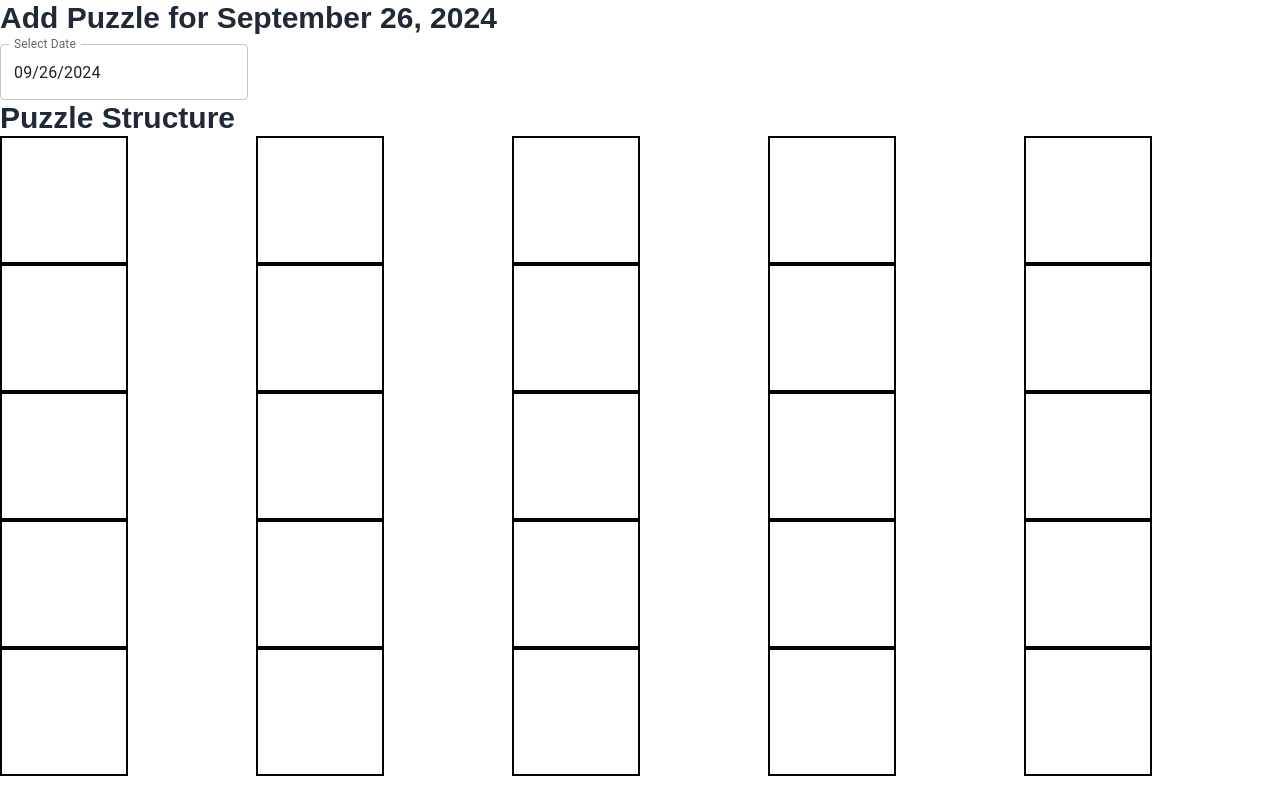
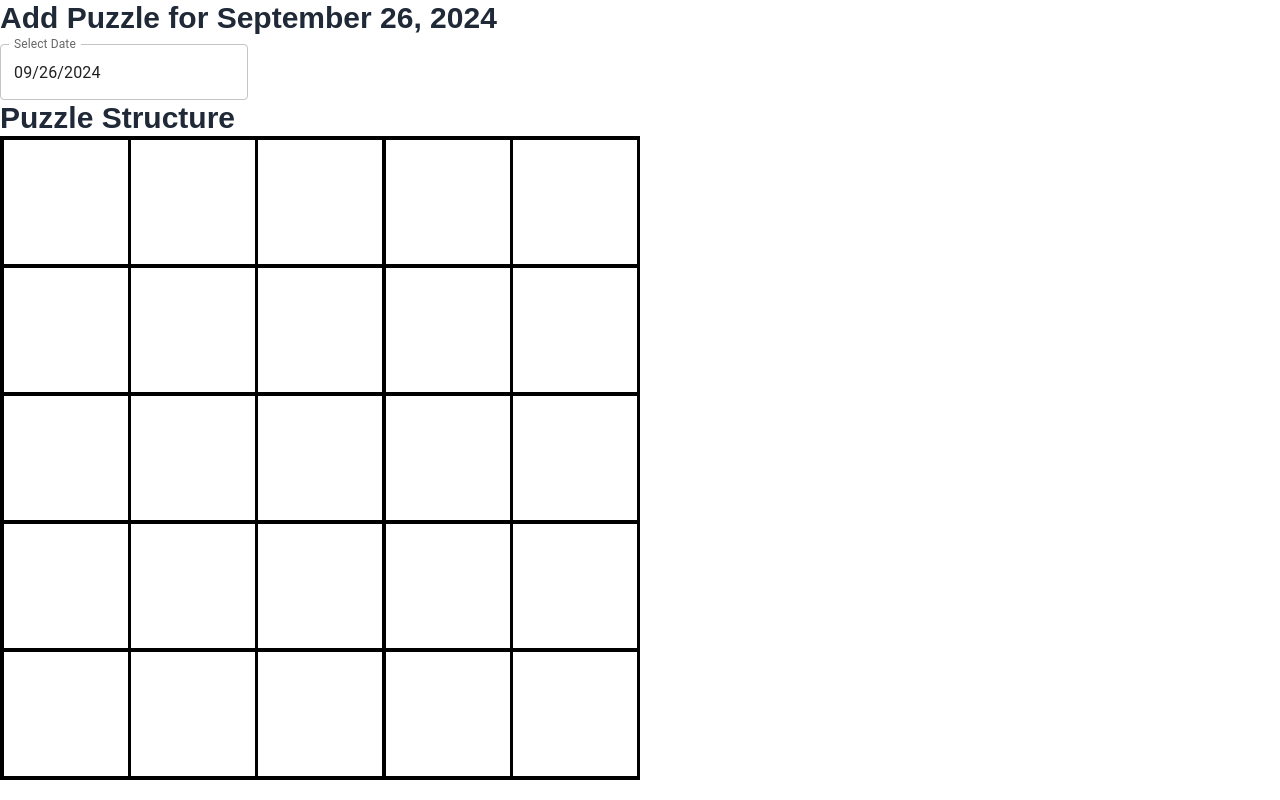
Before and after one commit to JoshuaOStafford/mini-cross-hustler, a Next.js app: page /add_puzzle in a window 1280 px wide. Built offline with nearby package versions, Linux system fonts and the light colour scheme.

Commit message:
Puzzle Format good on smaller screens. w-1/2 still not ideal on large screens.

```diff
--- a/app/components/AddPuzzle.tsx
+++ b/app/components/AddPuzzle.tsx
@@ -5,7 +5,6 @@ import dayjs from "dayjs";
 import PuzzleStructure from "./PuzzleStructure";
 
 enum Step {
-    Date,
     Structure,
     Order,
     Time,
@@ -18,7 +17,7 @@ const AddPuzzle = () => {
     const [structure, setStructure] = useState("");
     const [words, setWords] = useState<string[]>([]);
     const [order, setOrder] = useState<string[]>([]);
-    const [currentStep, setCurrentStep] = useState<Step>(Step.Date);
+    const [currentStep, setCurrentStep] = useState<Step>(Step.Structure);
 
     return (
         <div>
--- a/app/components/PuzzleStructure.tsx
+++ b/app/components/PuzzleStructure.tsx
@@ -6,7 +6,8 @@ type PuzzleStructureProps = {
 }
 const PuzzleStructure = ({ structure, setStructure }: PuzzleStructureProps) => {
 
-
+    const indexes = ['a', 'b', 'c', 'd', 'e', 'f', 'g', 'h', 'i', 'j', 'k',
+    'l', 'm', 'n', 'o', 'p', 'q', 'r', 's', 't', 'u', 'v', 'w', 'x', 'y']
     /**
      * Handles a box being clicked by adding or removing it from the structure
      * string. If a char is in structure, its box is black or void in crossword.
@@ -23,10 +24,12 @@ const PuzzleStructure = ({ structure, setStructure }: PuzzleStructureProps) => {
     return (
         <div>
             <h1>Puzzle Structure</h1>
-            <div className="grid grid-cols-5 gap-0">
-                {['a', 'b', 'c', 'd', 'e', 'f', 'g', 'h', 'i', 'j', 'k', 'l', 'm', 'n', 'o', 'p', 'q', 'r', 's', 't', 'u', 'v', 'w', 'x', 'y'].map((char, index) => (
+            <div className="border-black border-2 box-border w-1/2">
+            <div className="grid grid-cols-5">
+                {indexes.map((char, index) => (
                     <PuzzleBox key={index} char={char} structure={structure} handleBoxClick={handleBoxClick} />
                 ))}
+            </div>
             </div>
         </div>
     );
```
